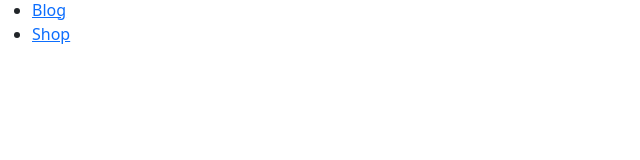
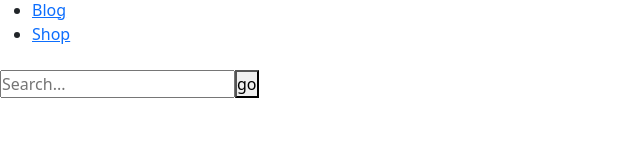
Before and after one commit to marcocareddu/proj-html-vuejs, a Vue app: page / in a window 1280 px wide. Shown: the part 132-292 px from the top of the page, without its empty margins (0-640 px from the left). Built offline with nearby package versions, Linux system fonts and the light colour scheme.

Commit message:
VUE BaseSearch - Added base template

```diff
--- a/src/components/BaseSearchBar.vue
+++ b/src/components/BaseSearchBar.vue
@@ -2,6 +2,11 @@
 export default {}
 </script>
 
-<template></template>
+<template>
+    <form action="">
+        <input type="text" placeholder="Search...">
+        <button>go</button>
+    </form>
+</template>
 
 <style></style>
```
